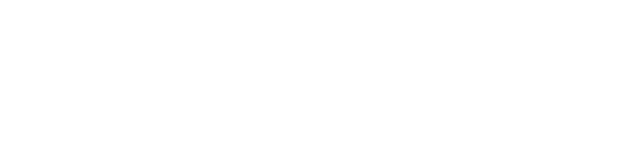
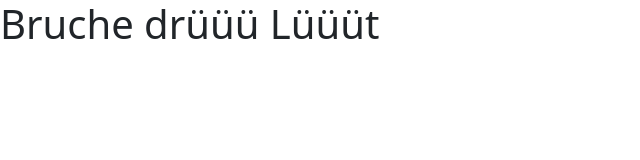
Before and after one commit to Habasch/Habasch.github.io, a plain HTML site: page index.html in a window 1280 px wide. Shown: the whole page, without its empty margins (0-640 px from the left). Drawn offline with nearby package versions, Linux system fonts and the light colour scheme.

Commit message:
Update index.html

```diff
--- a/index.html
+++ b/index.html
@@ -10,7 +10,7 @@
     <title>Document</title>
 </head>
 <body>
-
+    <h1>Bruche drüüü Lüüüt</h1>
     <script src="https://cdn.jsdelivr.net/npm/bootstrap@5.0.2/dist/js/bootstrap.bundle.min.js" integrity="sha384-MrcW6ZMFYlzcLA8Nl+NtUVF0sA7MsXsP1UyJoMp4YLEuNSfAP+JcXn/tWtIaxVXM" crossorigin="anonymous"></script>
 </body>
 </html>
```
